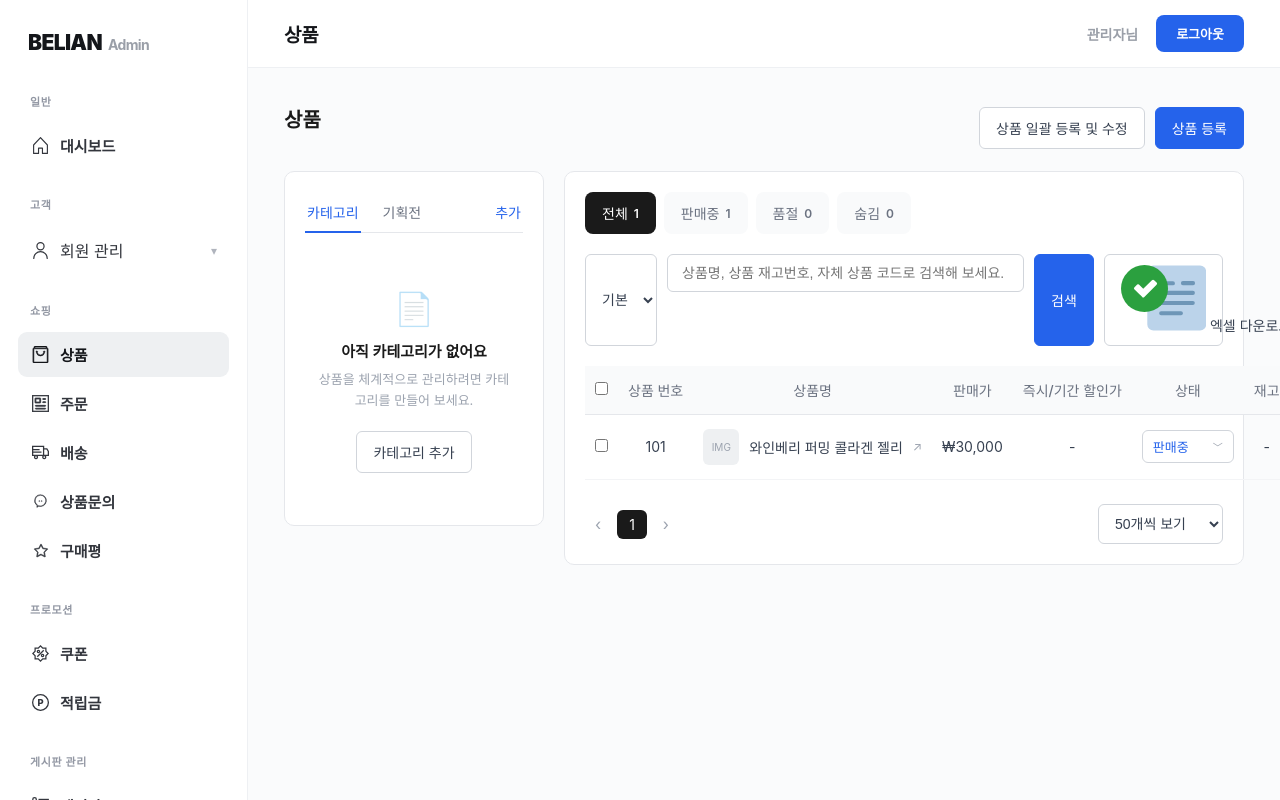
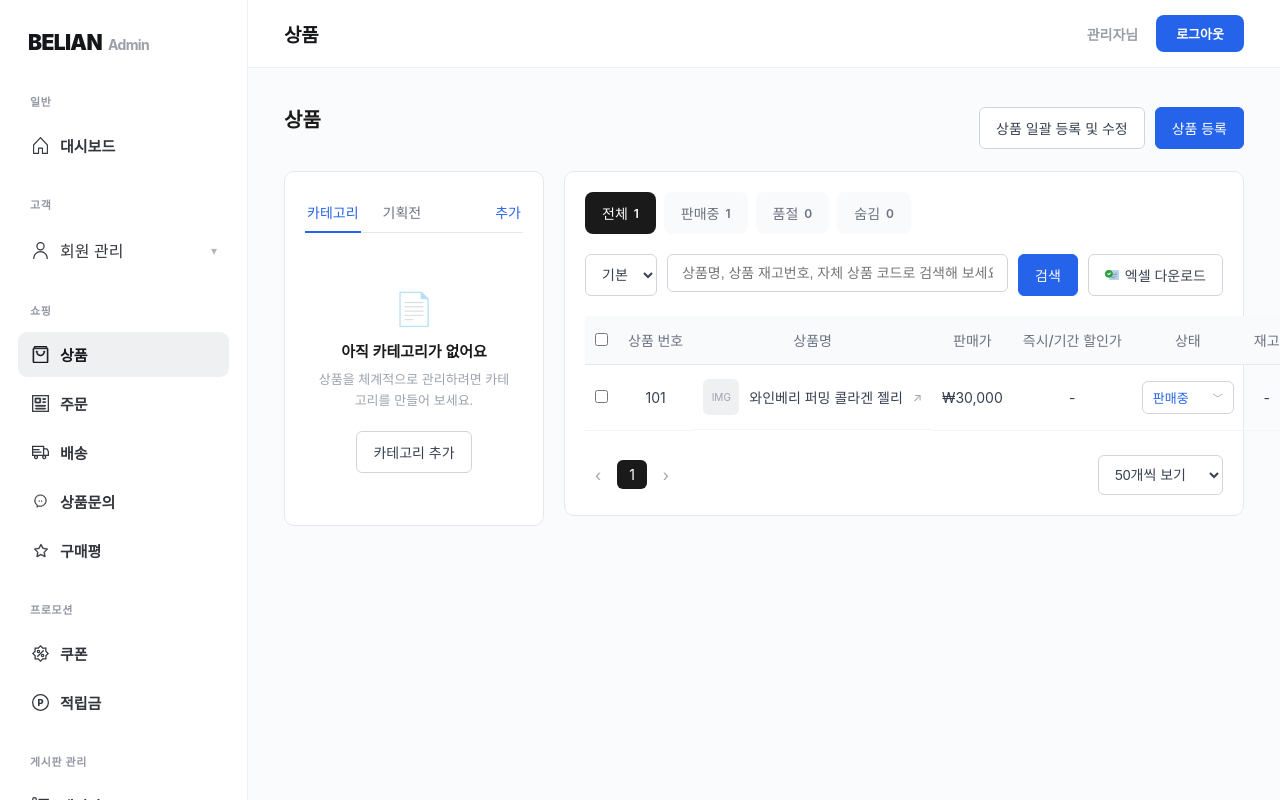
Before and after one commit to youzam136-sudo/belian-admin, a React (Vite) app: page /products in a window 1280 px wide. Shown: the top 800 px of the page. Built offline with nearby package versions, Linux system fonts and the light colour scheme.

Commit message:
Update products.css

```diff
--- a/src/styles/products.css
+++ b/src/styles/products.css
@@ -177,6 +177,15 @@
   color: #374151;
   cursor: pointer;
   white-space: nowrap;
+  display: inline-flex;
+  align-items: center;
+  gap: 6px;
+}
+
+.excel-download-icon {
+  width: 14px;
+  height: auto;
+  flex-shrink: 0;
 }
 
 .products-btn:hover {
```
